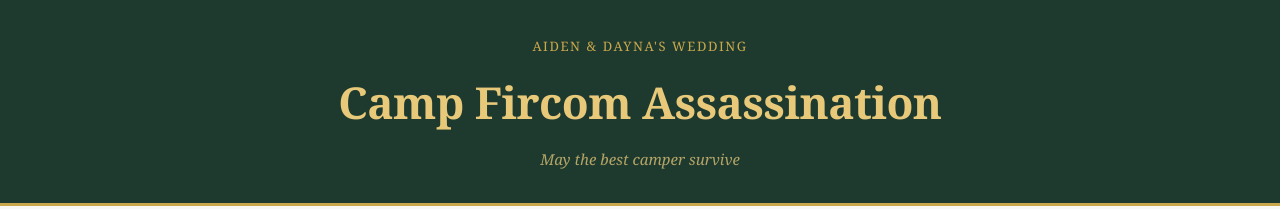
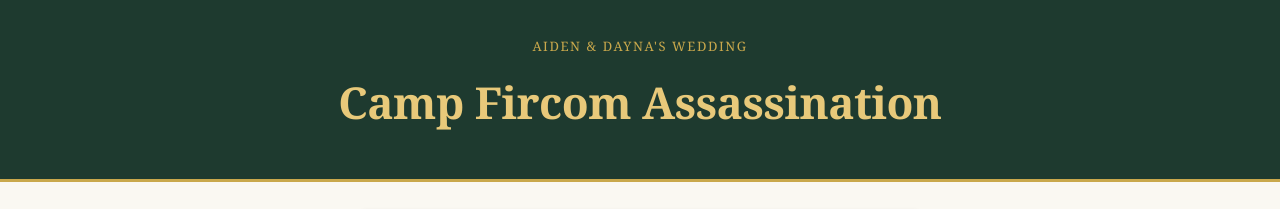
Before and after one commit to Aiden-Brine/fircom, a React (Vite) app: page / in a window 1280 px wide. Shown: the top 209 px of the page. Built offline with nearby package versions, Linux system fonts and the light colour scheme; no server answers; the database is empty.

Commit message:
Remove tagline from header

```diff
--- a/src/App.tsx
+++ b/src/App.tsx
@@ -52,7 +52,6 @@ export default function App() {
         <div className="header-inner">
           <p className="header-sub">Aiden &amp; Dayna's Wedding</p>
           <h1>Camp Fircom Assassination</h1>
-          <p className="header-tagline">May the best camper survive</p>
         </div>
       </header>
 
```
